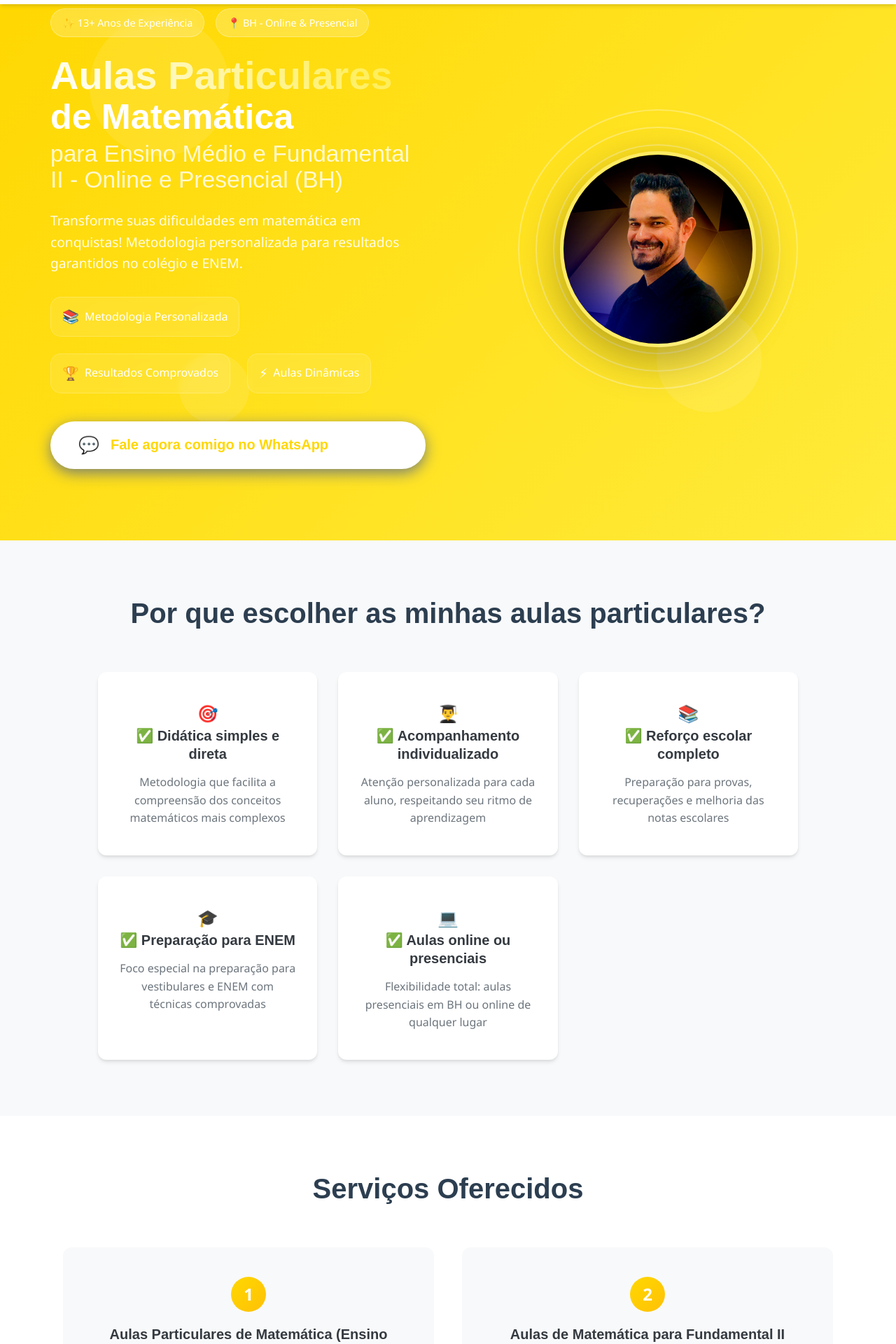
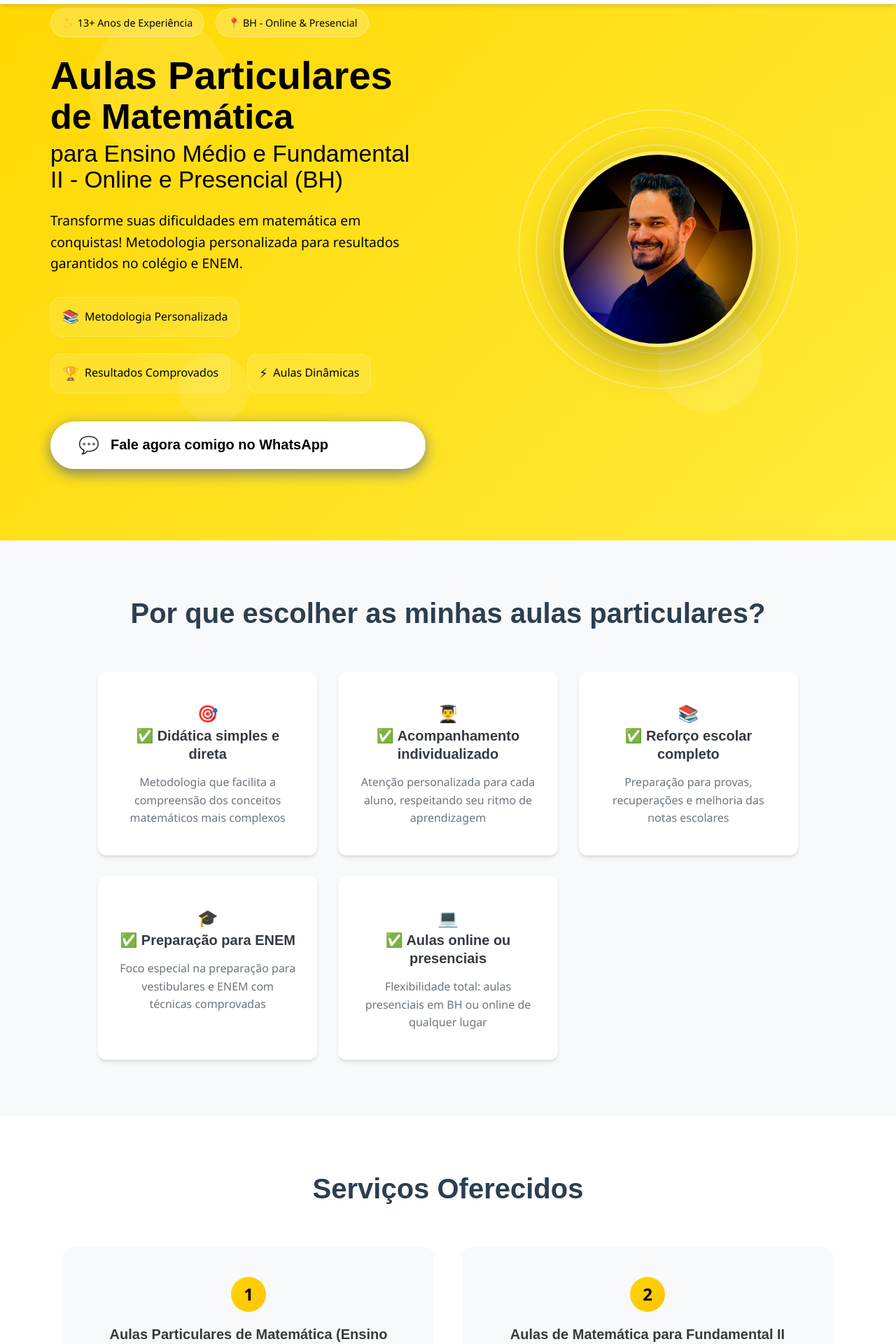
Before and after one commit to brunofiorillo/landing-page, a React (Create React App) app: page / in a window 1280 px wide. Shown: the part 60-1980 px from the top of the page at 70% size. Built offline with nearby package versions, Linux system fonts and the light colour scheme.

Commit message:
style(theme): update color variables to use --color-text for consistency
Replace hardcoded white colors and other color references with the new --color-text variable to maintain consistent text colors throughout the application. Also updates gradient colors to use the new variable.

```diff
--- a/src/components/CTA.css
+++ b/src/components/CTA.css
@@ -24,14 +24,14 @@
   font-weight: 700;
   margin-bottom: 20px;
   line-height: 1.2;
-  color: var(--white);
+  color: var(--color-text);
 }
 
 .cta-subtitle {
   font-size: var(--font-xl);
   line-height: 1.6;
   margin-bottom: 20px;
-  color: var(--white);
+  color: var(--color-text);
   opacity: 0.9;
 }
 
@@ -39,7 +39,7 @@
   font-size: var(--font-lg);
   line-height: 1.6;
   margin-bottom: 40px;
-  color: var(--white);
+  color: var(--color-text);
   background: rgba(255, 255, 255, 0.1);
   padding: 15px 25px;
   border-radius: var(--border-radius-lg);
@@ -54,6 +54,7 @@
   gap: var(--spacing-lg);
   margin-bottom: 40px;
   flex-wrap: wrap;
+  color: var(--color-text);
 }
 
 .cta-benefit {
@@ -75,7 +76,7 @@
 
 .cta-button {
   background: var(--white);
-  color: var(--primary-color);
+  color: var(--color-text);
   border: none;
   padding: 20px 40px;
   font-size: var(--font-xl);
--- a/src/components/Home.css
+++ b/src/components/Home.css
@@ -105,6 +105,7 @@
   align-items: center;
   gap: 0.5rem;
   transition: all 0.3s ease;
+  color: var(--color-text)
 }
 
 .badge:hover {
@@ -141,10 +142,11 @@
   margin-bottom: 1.5rem;
   display: flex;
   flex-direction: column;
+  color: var(--color-text);
 }
 
 .title-highlight {
-  background: linear-gradient(45deg, white, var(--primary-light));
+  background: linear-gradient(45deg, var(--color-text), var(--color-text));
   -webkit-background-clip: text;
   -webkit-text-fill-color: transparent;
   background-clip: text;
@@ -152,12 +154,12 @@
 }
 
 .title-subject {
-  color: white;
+  color: var(--color-text);
   font-size: 0.9em;
 }
 
 .title-description {
-  color: rgba(255, 255, 255, 0.8);
+  color: var(--color-text);
   font-size: 0.6em;
   font-weight: 400;
   margin-top: 0.5rem;
@@ -177,7 +179,7 @@
   font-size: 1.2rem;
   line-height: 1.6;
   margin-bottom: 2rem;
-  color: rgba(255, 255, 255, 0.9);
+  color: var(--color-text);
   display: flex;
   align-items: flex-start;
   gap: 0.5rem;
@@ -207,6 +209,8 @@
   border: 1px solid rgba(255, 255, 255, 0.2);
   transition: all 0.3s ease;
   justify-content: center;
+    color: var(--color-text);
+
 }
 
 .feature:hover {
@@ -271,6 +275,7 @@
   display: flex;
   flex-direction: column;
   align-items: flex-start;
+  color: var(--color-text);
 }
 
 .cta-text small {
--- a/src/components/Services.css
+++ b/src/components/Services.css
@@ -50,7 +50,7 @@
   width: 50px;
   height: 50px;
   background: var(--primary-gradient);
-  color: var(--white);
+  color: var(--color-text);
   border-radius: var(--border-radius-full);
   display: flex;
   align-items: center;
@@ -90,7 +90,7 @@
 
 .service-cta {
   background: var(--primary-color);
-  color: var(--white);
+  color: var(--text-color);
   padding: 12px 25px;
   border: none;
   border-radius: var(--border-radius-full);
--- a/src/styles/globals.css
+++ b/src/styles/globals.css
@@ -17,6 +17,7 @@
   --gray: #6C757D;
   --dark-gray: #343A40;
   --black: #000000;
+  --color-text: #000000;
 
   /* Gradientes */
   --primary-gradient: linear-gradient(135deg, var(--primary-color), var(--primary-dark));
```
